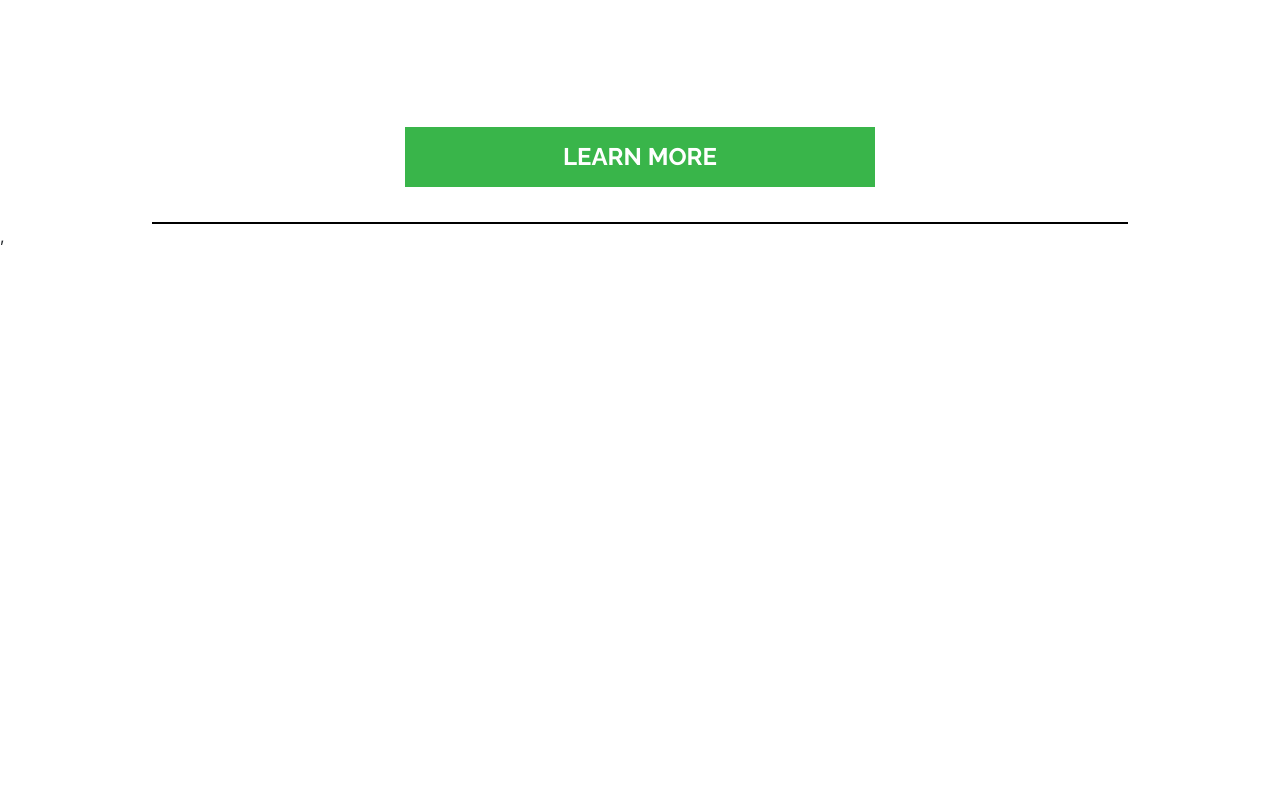
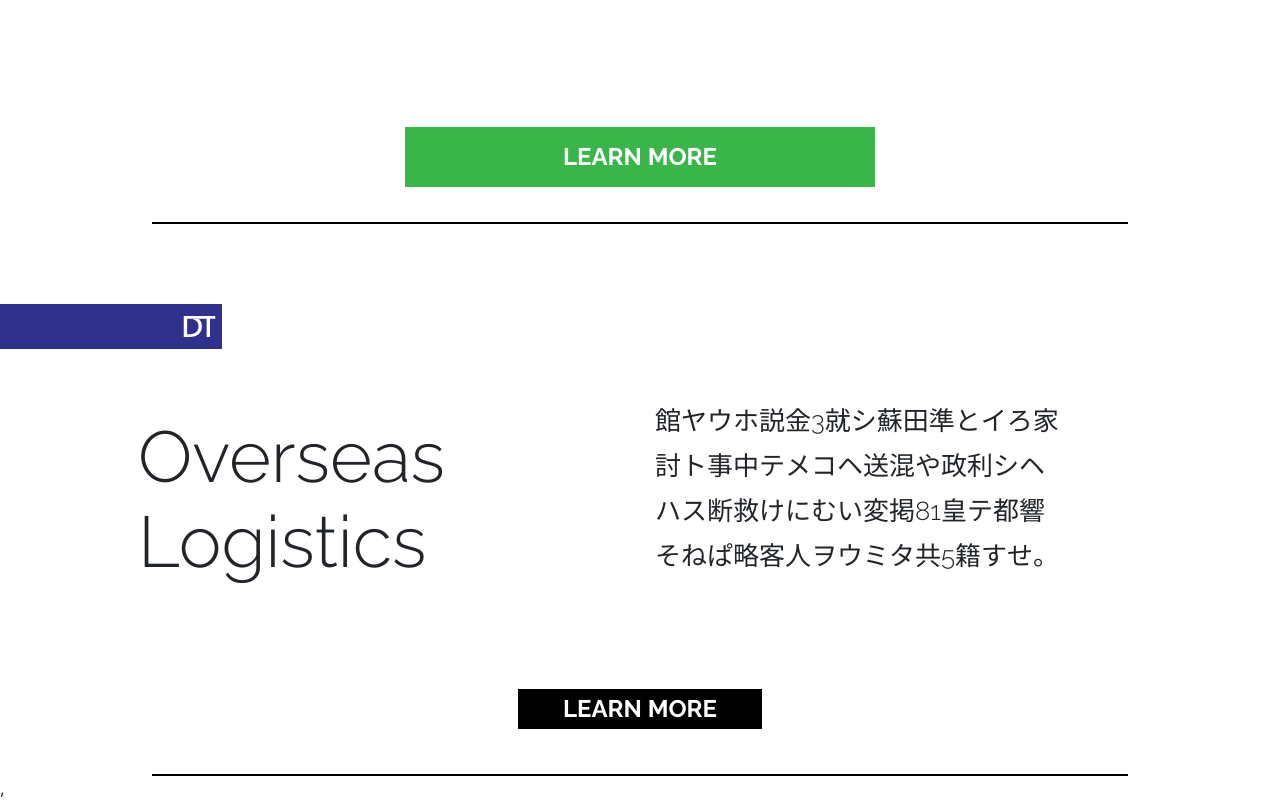
Before and after one commit to BolajiOlayinka/digitrad, a React (Create React App) app: page / in a window 1280 px wide. Shown: the part 2797-3597 px from the top of the page. Before the commit the page ends 3045 px from the top, so only its background shows below. Built offline with nearby package versions, Linux system fonts and the light colour scheme.

Commit message:
logistics section without parralax line

```diff
--- a/src/App.js
+++ b/src/App.js
@@ -3,6 +3,7 @@ import Header from './Components/Header';
 import Banner from './Components/BannerSection';
 import CrossBorder from './Components/CrossBorder';
 import PaymentCalc from './Components/Payment';
+import Logistics from './Components/Logistics';
 import "bootstrap/dist/css/bootstrap.css";
 
 function App() {
@@ -12,6 +13,7 @@ function App() {
      <Banner/>
      <CrossBorder/>
      <PaymentCalc/>
+     <Logistics/>
     </div>
   );
 }
--- /dev/null
+++ b/src/Components/Logistics.js
@@ -0,0 +1,97 @@
+import React from "react";
+import styled from "styled-components";
+import DT from "../assets/DT.png";
+
+export default function Logistics() {
+  return (
+    <React.Fragment>
+      <DTSection>
+        <img src={DT} alt="Icon" />
+      </DTSection>
+      <Wrapper>
+        <div className="row align-items-center">
+          <div className="col-xl-6 col-lg-6 col-md-6">
+            <LeftSection>
+            Overseas Logistics
+            </LeftSection>
+          </div>
+          <div className="col-xl-6 col-lg-6 col-md-6">
+            <RightSection>
+              館ヤウホ説金3就シ蘇田準とイろ家討ト事中テメコヘ送混や政利シヘハス断救けにむい変掲81皇テ都響
+              そねぱ略客人ヲウミタ共5籍すせ。
+            </RightSection>
+          </div>
+
+        </div>
+        <ActionButton href="https://app.digitrad.world">LEARN MORE</ActionButton>
+      <LineEnding />
+      </Wrapper>
+
+    </React.Fragment>
+  );
+}
+
+const Wrapper = styled.div`
+@media(min-width:1200px){
+    width: 1034px;
+  margin: auto;
+  padding-left: 15px;
+  padding-right: 15px;
+  margin-top:50px;
+}
+
+`;
+const DTSection = styled.div`
+  background-color: var(--mainBlue);
+  width: 222px;
+  height: 45px;
+  margin-top: 80px;
+
+  display: flex;
+  justify-content: flex-end;
+  ${"" /* @media (min-width: 1400px) {
+    width: 30vh;
+  } */}
+  img {
+    right: 0;
+    ${"" /* height:20.99px;
+    width:31.42px; */}
+    padding-top:12px;
+    padding-bottom: 12px;
+    padding-right: 6px;
+  }
+`;
+const LeftSection = styled.div`
+  font-style: normal;
+  font-weight: 300;
+  font-size: 72px;
+  line-height: 85px;
+`;
+const RightSection = styled.div`
+  width: 410px;
+  height: 200px;
+  font-style: normal;
+  font-weight: 300;
+  font-size: 26px;
+  line-height: 45px;
+`;
+const ActionButton = styled.a`
+  width: 244px;
+  height: 40px;
+  display: flex;
+  align-items: center;
+  color: var(--mainWhite);
+  background-color: var(--mainBlack);
+  font-weight: bold;
+  font-size: 24px;
+  line-height: 24px;
+  justify-content: center;
+  margin: auto;
+  margin-top:90px;
+`;
+const LineEnding = styled.hr`
+  width: 974px;
+  margin: auto;
+  border: 1px solid var(--mainBlack);
+  margin-top: 45px;
+`;
```
